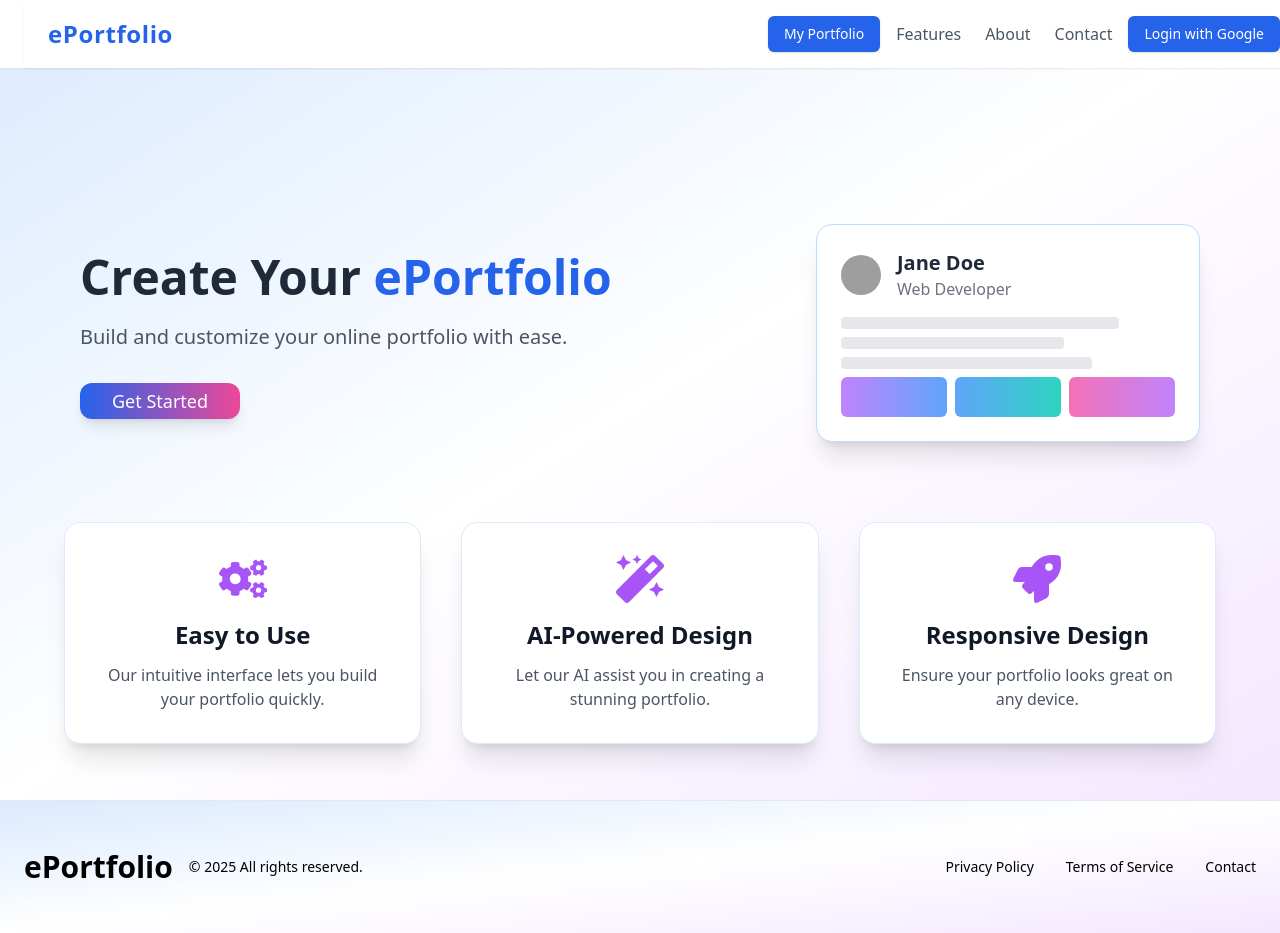
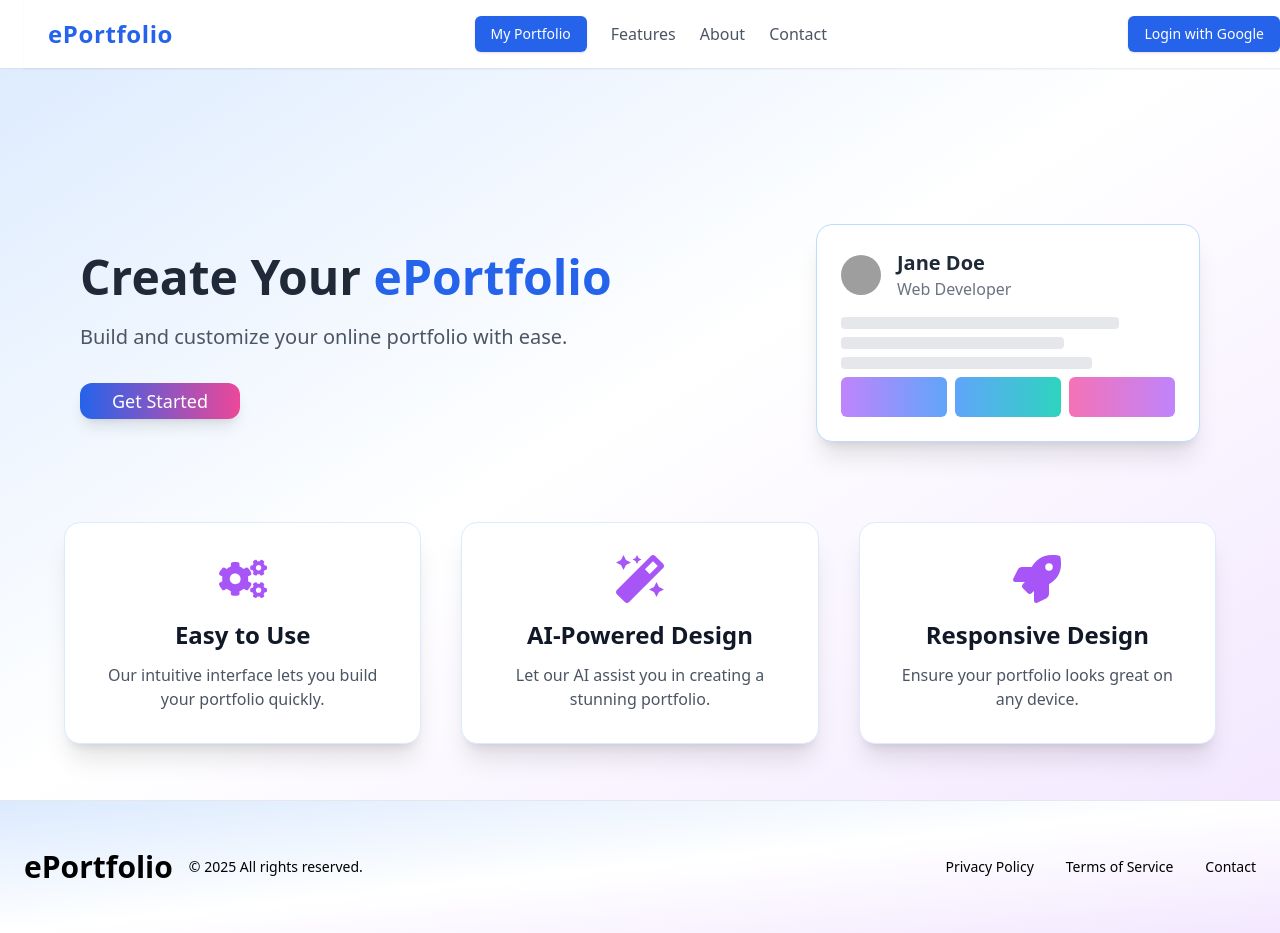
Before and after one commit to AdityaMittal333/ePortfolio-Builder, a React (Vite) app in the folder react-shadcn-tailwindcss-project-starter-file-v3/: page / in a window 1280 px wide. Built offline with nearby package versions, Linux system fonts and the light colour scheme; no server answers; grey boxes are pictures that could not be loaded.

Commit message:
Update Header.jsx

```diff
--- a/react-shadcn-tailwindcss-project-starter-file-v3/src/default/Header.jsx
+++ b/react-shadcn-tailwindcss-project-starter-file-v3/src/default/Header.jsx
@@ -8,27 +8,27 @@ const Header = ({ user, onLogin, onLogout }) => {
   return (
     <header className="w-full px-6 py-4 bg-white shadow-sm fixed top-0 z-50">
       <div className="max-w-7xl mx-auto flex justify-between items-center">
-        {/* Logo */}
-        <div className="text-2xl font-bold text-blue-600 tracking-wide">
+        {/* Left: Logo */}
+        <div className="flex-shrink-0 text-2xl font-bold text-blue-600 tracking-wide">
           <a href="/" className="hover:text-blue-500">ePortfolio</a>
         </div>
 
-        {/* My Portfolio Button - always visible */}
-        <div className="flex items-center space-x-4">
-          <Link to={`/${ownerId}/profile`}>
-            <Button className="bg-blue-600 hover:bg-blue-700 text-white">
-              My Portfolio
-            </Button>
-          </Link>
-
-          {/* Other Nav Links - hidden on small screens */}
-          <nav className="hidden md:flex space-x-6 text-gray-600 font-medium items-center">
+        {/* Center: Navigation (always visible & centered) */}
+        <div className="flex-1 flex justify-center">
+          <div className="flex space-x-6 text-gray-600 font-medium items-center">
+            <Link to={`/${ownerId}/profile`}>
+              <Button className="bg-blue-600 hover:bg-blue-700 text-white">
+                My Portfolio
+              </Button>
+            </Link>
             <a href="/features" className="hover:text-blue-500">Features</a>
             <a href="/about" className="hover:text-blue-500">About</a>
             <a href="/contact" className="hover:text-blue-500">Contact</a>
-          </nav>
+          </div>
+        </div>
 
-          {/* Login / Logout Button */}
+        {/* Right: Login/Logout Button */}
+        <div className="flex-shrink-0">
           {user ? (
             <Button onClick={onLogout} className="bg-blue-600 hover:bg-blue-700 text-white">
               Logout
```
